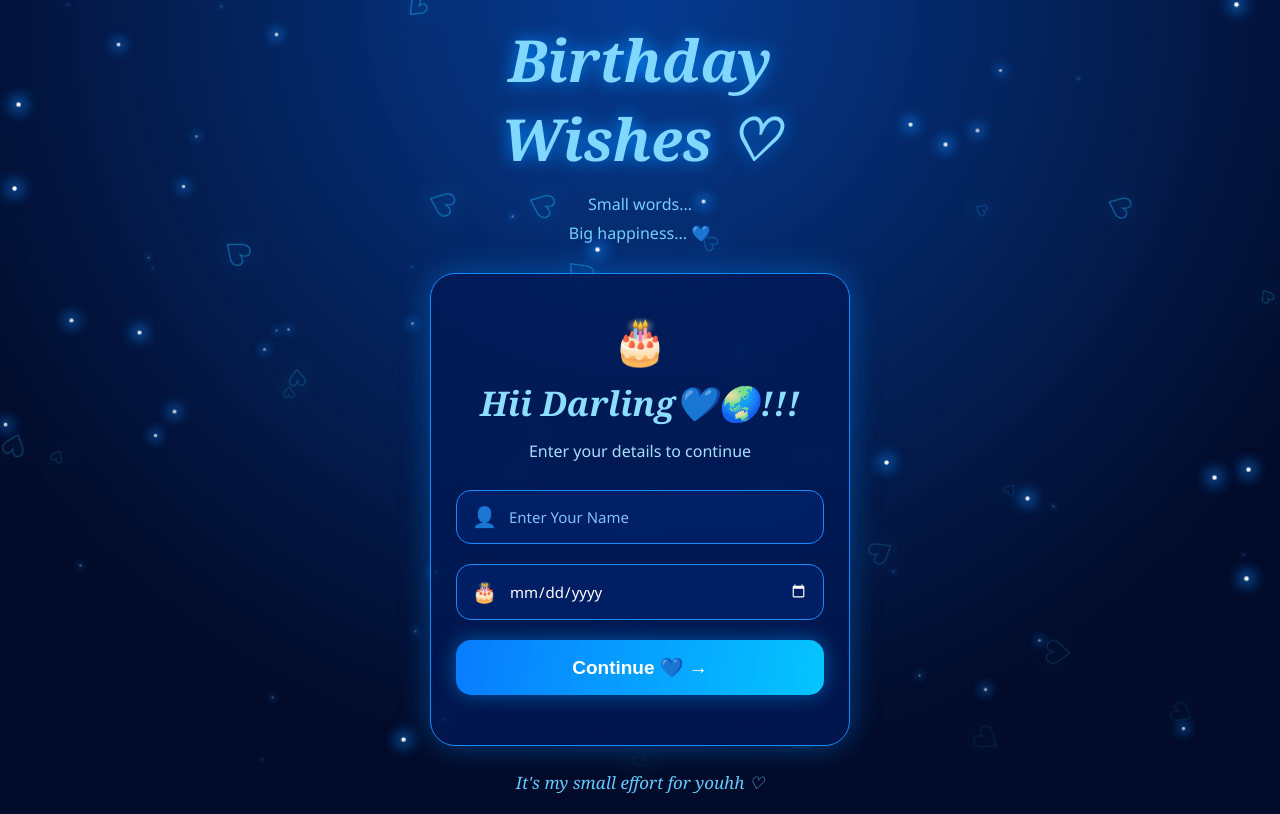
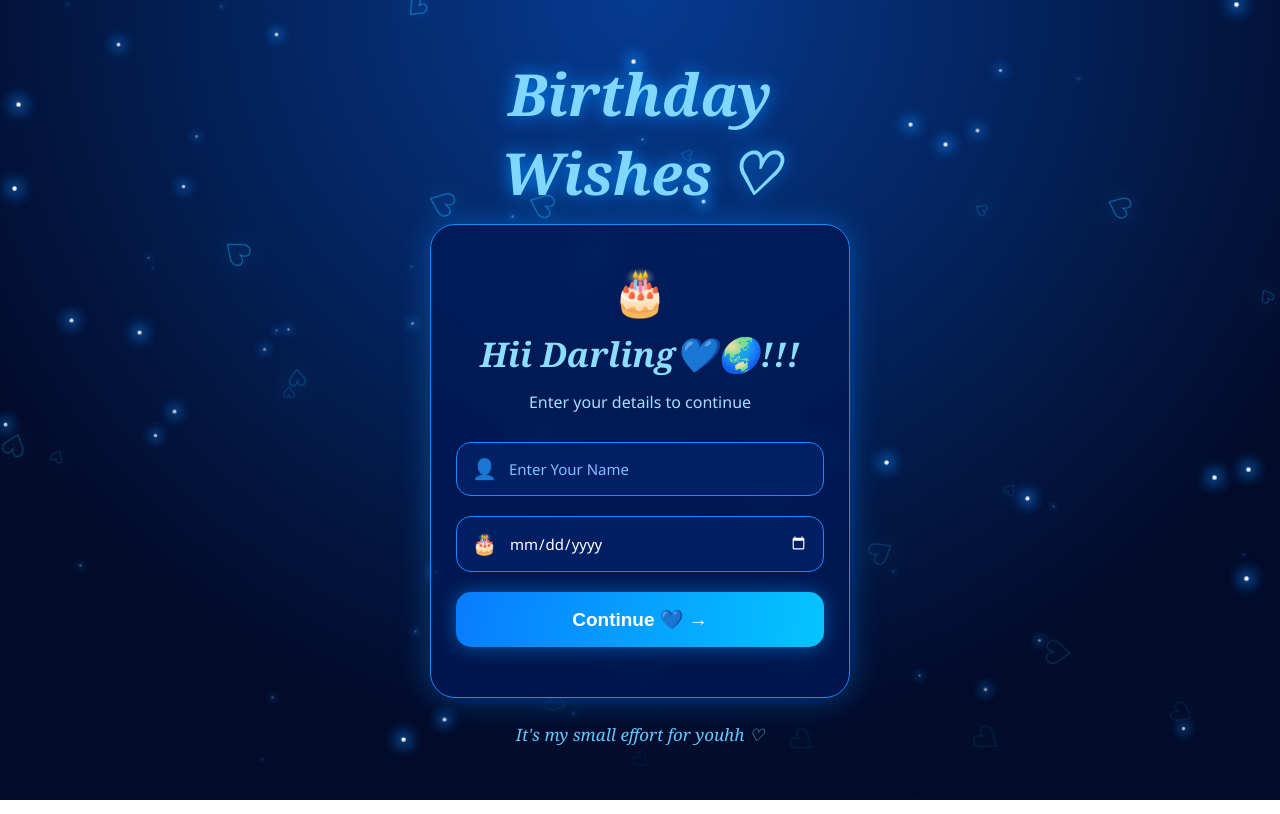
Before and after one commit to dark-phoenix-editz/Special-Wishes, a plain HTML site: page index.html in a window 1280 px wide. Drawn offline with Linux system fonts and the light colour scheme.

Commit message:
Update index.html

```diff
--- a/index.html
+++ b/index.html
@@ -272,13 +272,8 @@
     <main class="container">
 
         <h1 class="heading">
-            Birthday<br>Wishes ♡
+            Birthday Wishes ♡
         </h1>
-
-        <p class="subtitle">
-            Small words...<br>
-            Big happiness... 💙
-        </p>
 
         <section class="login-box">
 
```
